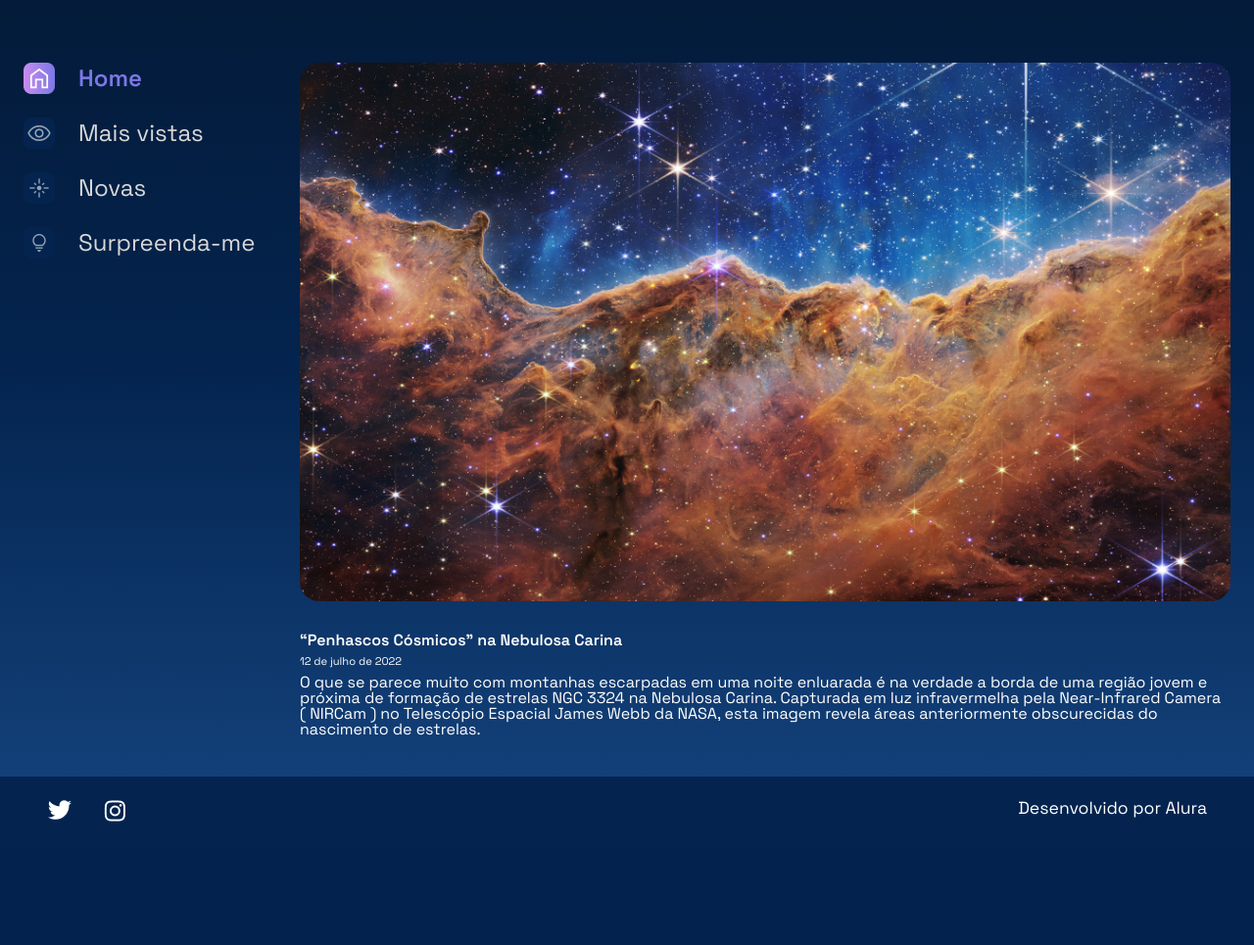
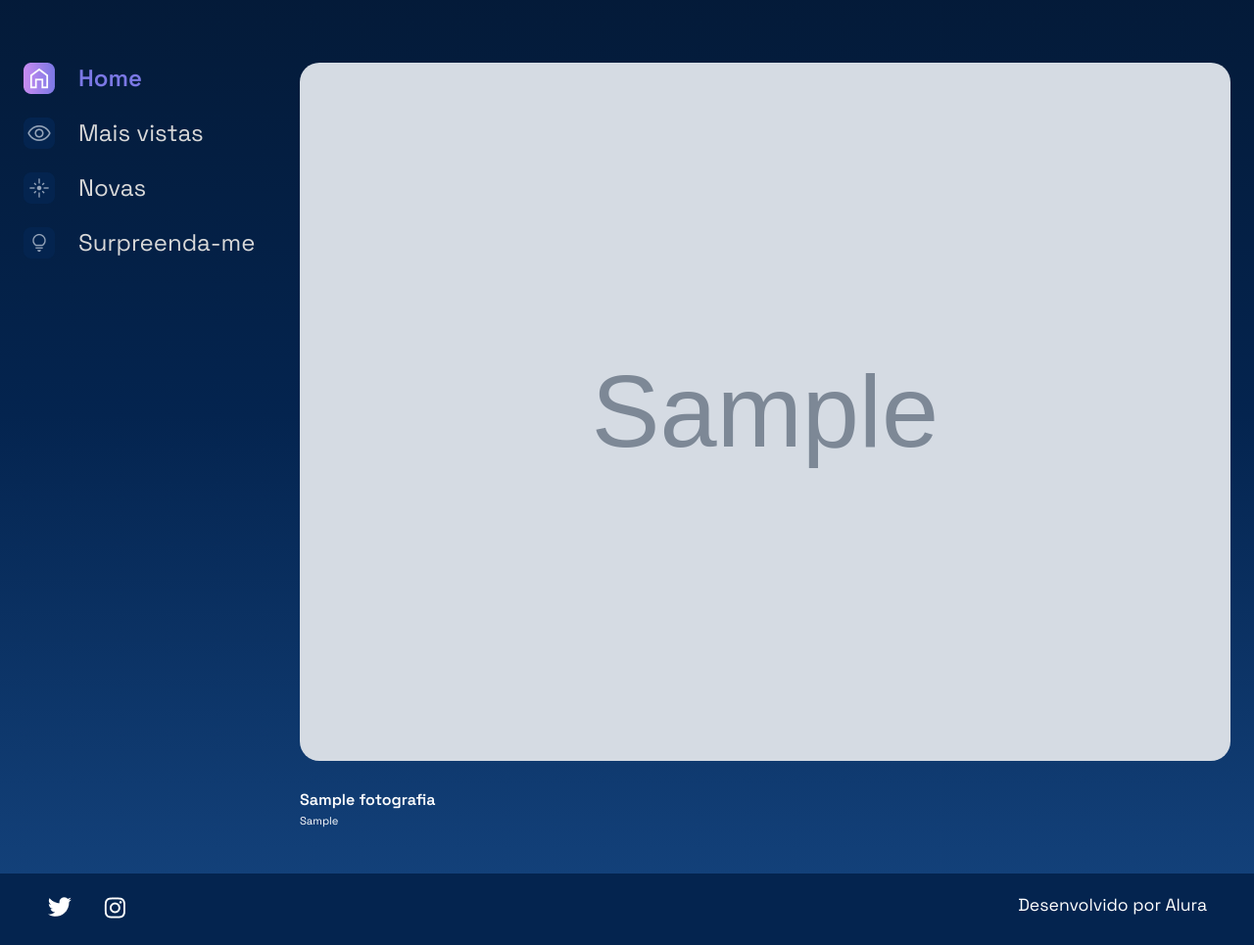
Before and after one commit to joseEliodoro-BSA/formacao_django, a Django app: template templates/galeria/imagem.html in a window 1280 px wide. Shown: the part 114-1079 px from the top of the page at 98% size. Before the commit the page ends 953 px from the top, so only its background shows below. Run offline with Django 5.2, Linux system fonts and the light colour scheme; the template is opened without the code that fills it: values that come from a table or form of the project are taken from there, others are empty; tables that the repository leaves empty hold one stand-in row (values such as "Sample post"); grey boxes marked "Sample" are stand-in pictures.

Commit message:
feat: cria rota para pesquisar imagens por ids

```diff
--- a/galeria/urls.py
+++ b/galeria/urls.py
@@ -3,5 +3,5 @@ from galeria.views import index, imagem
 
 urlpatterns = [
     path('', index, name="index"),
-    path("imagem/", imagem, name="imagem")
+    path("imagem/<int:foto_id>", imagem, name="imagem")
 ]
--- a/templates/galeria/imagem.html
+++ b/templates/galeria/imagem.html
@@ -16,12 +16,12 @@
             <section class="conteudo">
                 <section class="imagem">
                     <div class="imagem__conteudo">
-                        <img class="imagem__imagem" src="{% static '/assets/imagens/galeria/carina-nebula.png' %}">
+                        <img class="imagem__imagem" src="{% static '/assets/imagens/galeria/' %}{{fotografia.foto}}">
                         <div class="imagem__info">
                             <div class="imagem__texto">
-                                <p class="imagem__titulo">“Penhascos Cósmicos” na Nebulosa Carina</p>
-                                <p class="imagem__descricao">12 de julho de 2022</p>
-                                <p class="imagem__texto">O que se parece muito com montanhas escarpadas em uma noite enluarada é na verdade a borda de uma região jovem e próxima de formação de estrelas NGC 3324 na Nebulosa Carina. Capturada em luz infravermelha pela Near-Infrared Camera ( NIRCam ) no Telescópio Espacial James Webb da NASA, esta imagem revela áreas anteriormente obscurecidas do nascimento de estrelas.</p>
+                                <p class="imagem__titulo">{{ fotografia.nome }}</p>
+                                <p class="imagem__descricao">{{ fotografia.legenda }}</p>
+                                <p class="imagem__texto"></p>
                             </div>
                         </div>
                     </div>
--- a/templates/galeria/index.html
+++ b/templates/galeria/index.html
@@ -34,7 +34,7 @@
                             {% if cards %}
                             {% for fotografia in cards %}
                             <li class="card">
-                                <a href="{% url 'imagem' %}">
+                                <a href="{% url 'imagem' fotografia.id %}">
                                     <img class="card__imagem" src="{% static '/assets/imagens/galeria/'%}{{fotografia.foto}}" alt="foto">
                                 </a>
                                 <span class="card__tag">Estrelas</span>
```
Also changed, not shown: galeria/views.py (+4 -3 lines).
